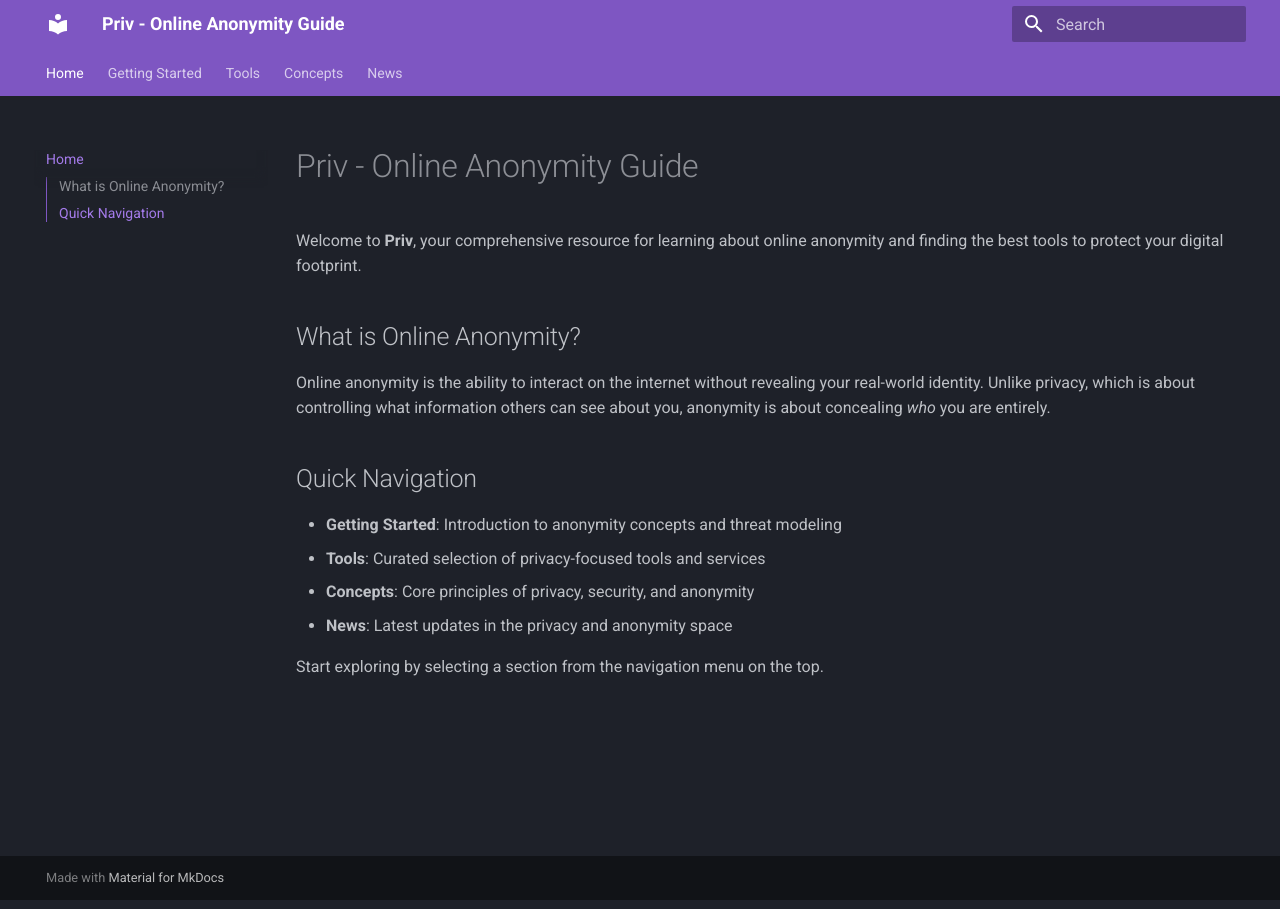
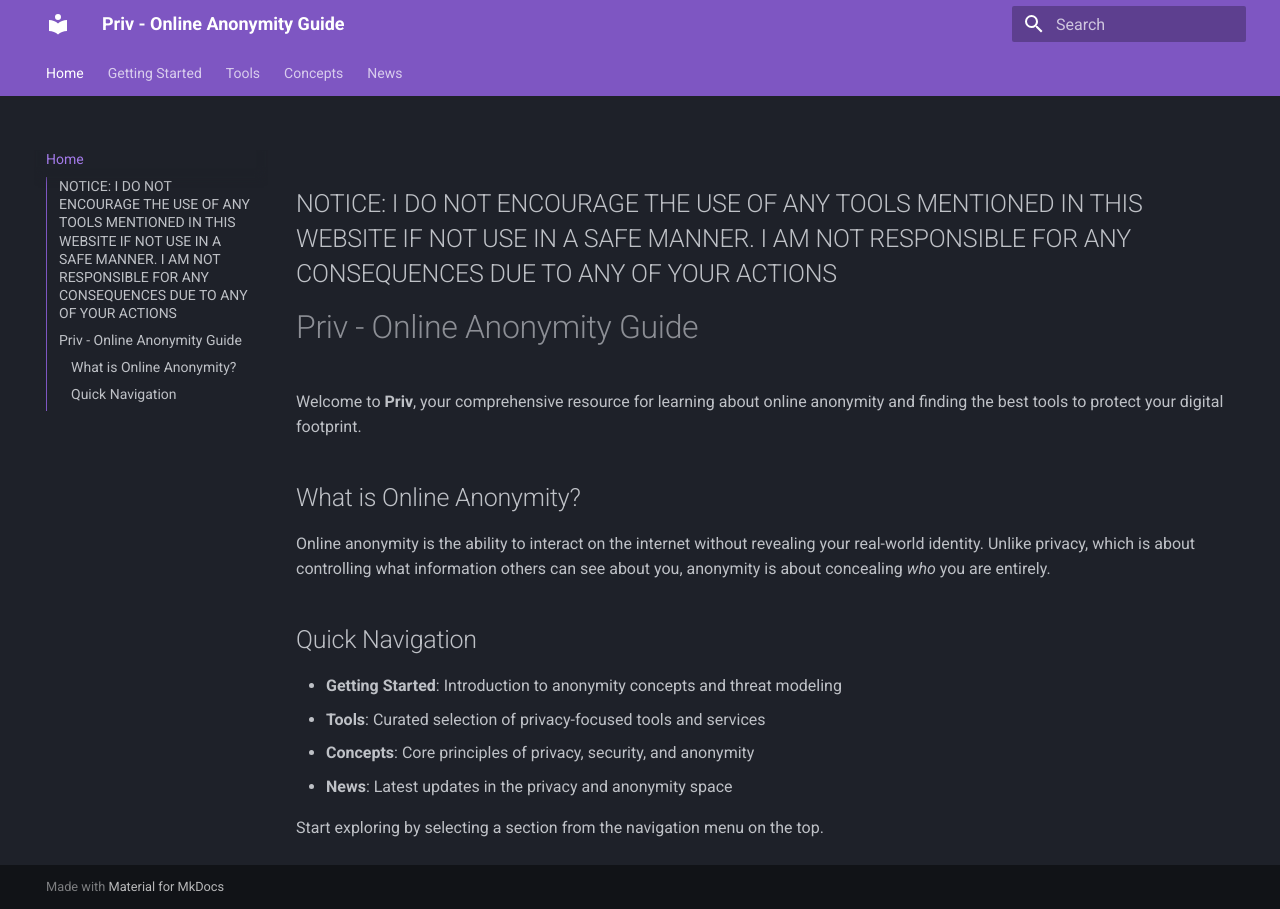
Before and after one commit to ducky955/priv, an MkDocs documentation site: the page built from docs/index.md, in a window 1280 px wide. Built offline with MkDocs 1.6.1 and Material for MkDocs 9.7.7, drawn with Linux system fonts in a browser that asks for light colours; plug-ins that fetch from the network failed and are left out.

Commit message:
Update index.md

```diff
--- a/docs/index.md
+++ b/docs/index.md
@@ -1,3 +1,5 @@
+
+## NOTICE: I DO NOT ENCOURAGE THE USE OF ANY TOOLS MENTIONED IN THIS WEBSITE IF NOT USE IN A SAFE MANNER. I AM NOT RESPONSIBLE FOR ANY CONSEQUENCES DUE TO ANY OF YOUR ACTIONS
 # Priv - Online Anonymity Guide
 
 Welcome to **Priv**, your comprehensive resource for learning about online anonymity and finding the best tools to protect your digital footprint.
```
